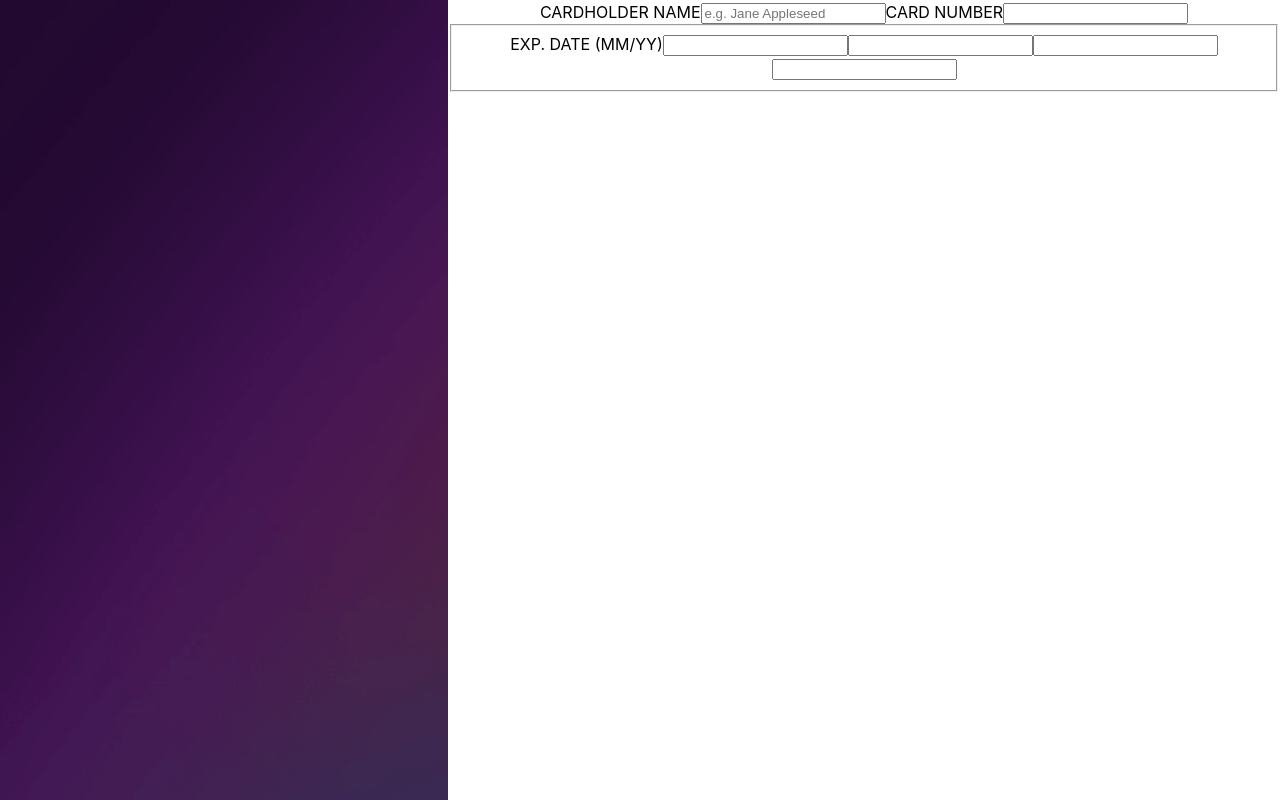
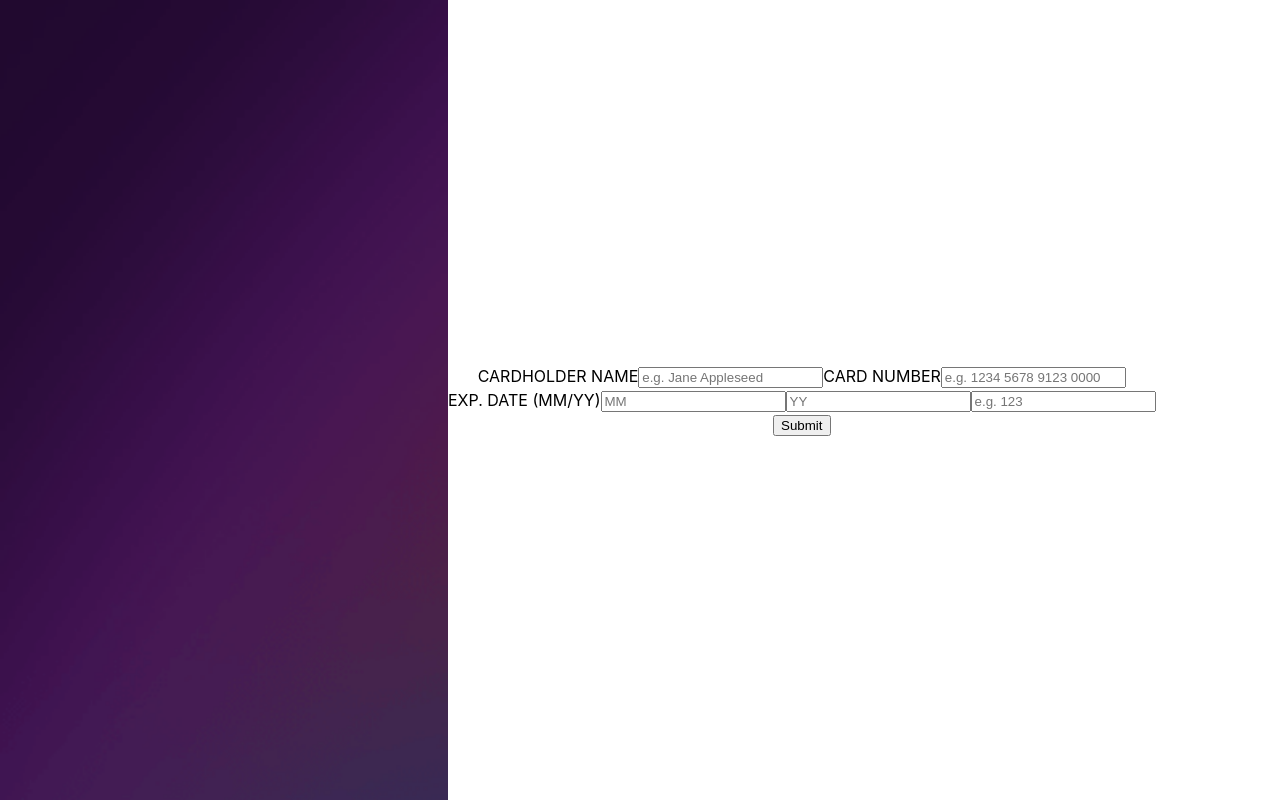
Before and after one commit to Robertron624/interactive-card-details-form, a React (Vite) app: page / in a window 1280 px wide. Built offline with nearby package versions, Linux system fonts and the light colour scheme.

Commit message:
first styles to form

```diff
--- a/src/App.css
+++ b/src/App.css
@@ -8,4 +8,6 @@
   background: white;
   float: right;
   color: black;
+  display: flex;
+  align-items: center;
 }
--- a/src/components/Form/Form.jsx
+++ b/src/components/Form/Form.jsx
@@ -1,14 +1,16 @@
-import React from 'react'
+import React, { useState } from 'react'
 import "./index.css"
 
 const Form = () => {
+
+const [cardInfo, setCardInfo] = useState({})
 
     function formSubmit(e){
 
     }
 
   return (
-    <div>
+    <div className='form-container'>
         <form action="">
             <label htmlFor="cardholder-name">
                 CARDHOLDER NAME
@@ -16,20 +18,19 @@ const Form = () => {
             </label>
             <label htmlFor="card-number">
                 CARD NUMBER
-                <input type="text" name='card-number'/>
+                <input type="text" placeholder='e.g. 1234 5678 9123 0000' name='card-number'/>
             </label>
-            <fieldset className='card-additional-info'>
+            <div className='card-additional-info'>
                 <label htmlFor="exp-date">
                     EXP. DATE (MM/YY)
-                    <input type="number" name="month" id="month" />
-                    <input type="number" name="month" id="year" />
+                    <input type="number" placeholder='MM' name="month" id="month" />
+                    <input type="number" placeholder='YY' name="month" id="year" />
                 </label>
-                <label htmlFor="exp-date">
-                    <input type="number" name="month" id="month" />
-                    <input type="number" name="month" id="year" />
+                <label htmlFor="CVC">
+                    <input type="number" placeholder='e.g. 123' name="cvc" id="cvc" />
                 </label>
-            </fieldset>
-
+            </div>
+            <button type='submit'>Submit</button>
         </form>
     </div>
   )
--- a/src/index.css
+++ b/src/index.css
@@ -22,7 +22,7 @@ p{
 body {
   min-height: 100vh;
   margin: 0;
-  background-image: url(/public/bg-main-desktop.png);
+  background-image: url(/bg-main-desktop.png);
   background-repeat: no-repeat;
   background-size: cover;
 }
```
